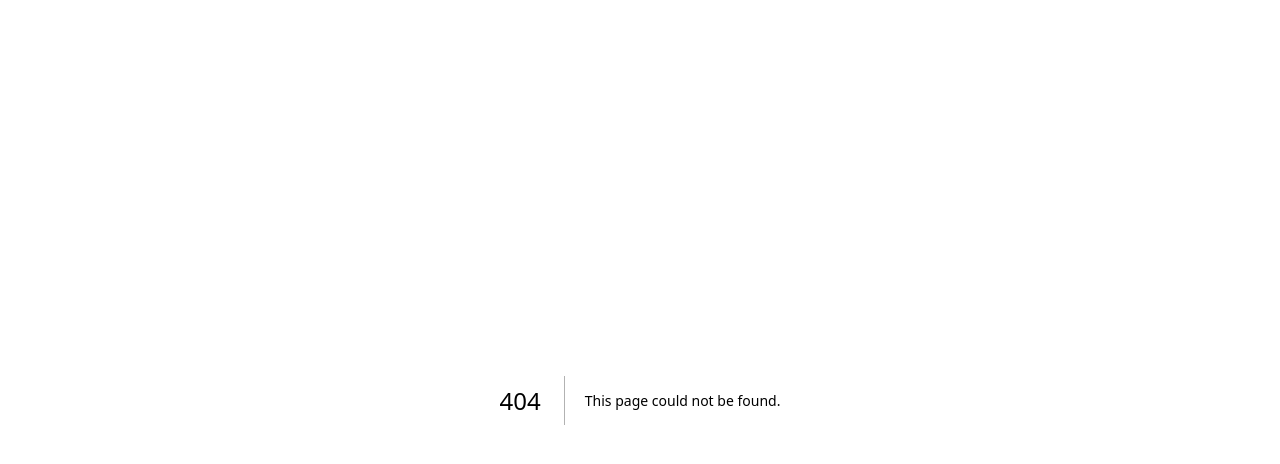
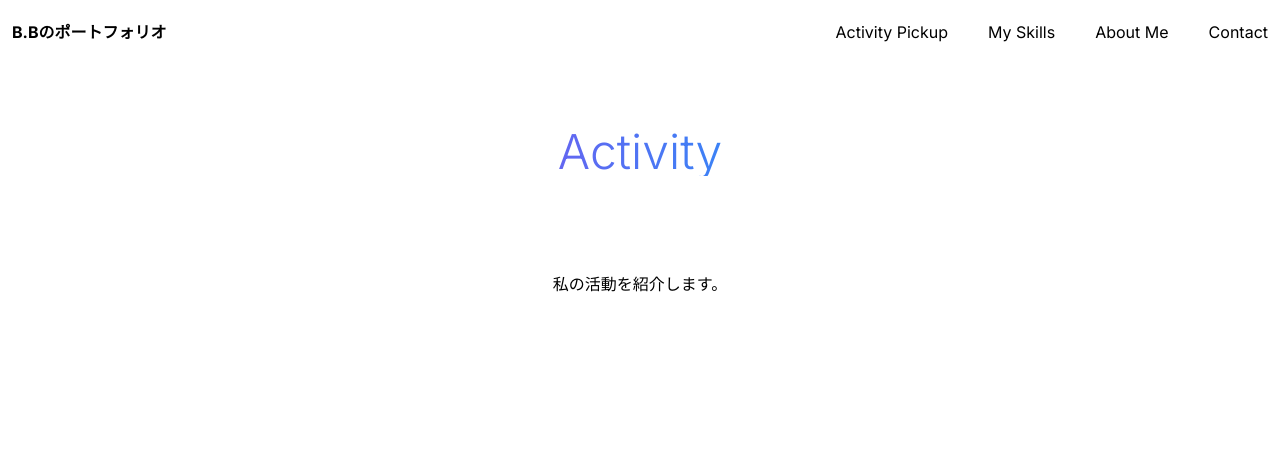
Before and after one commit to KHashimoto3/KH_Portfolio, a Next.js app in the folder front/: page /activity in a window 1280 px wide. Before the commit this address had no page. Shown: the top 464 px of the page. Built offline with nearby package versions, Linux system fonts and the light colour scheme.

Commit message:
activitiyのページを仮で作った。

```diff
--- /dev/null
+++ b/front/src/app/activity/page.tsx
@@ -0,0 +1,31 @@
+import { SectionTitle } from "@/components/header/sectionTitle";
+
+export default function ActivityPage() {
+  return (
+    <>
+      <header id="menu-header" className="menu-header">
+        <div id="header-title" className="mx-3 w-1/4 font-bold">
+          <h1>B.Bのポートフォリオ</h1>
+        </div>
+        <div
+          id="header-menu-item"
+          className="space-x-10 mx-3 w-3/4 flex justify-end"
+        >
+          <a href="#activity-pickup">Activity Pickup</a>
+          <a href="#my-skills">My Skills</a>
+          <a href="#about-me">About Me</a>
+          <a href="#contact">Contact</a>
+        </div>
+      </header>
+      <div id="activity" className="w-full p-8 bg-white">
+        <div className="flex items-center justify-center w-full h-60">
+          <SectionTitle text="Activity" />
+        </div>
+        <div className="text-center">
+          <p>私の活動を紹介します。</p>
+        </div>
+        {/* 横長のカードを作る */}
+      </div>
+    </>
+  );
+}
```
